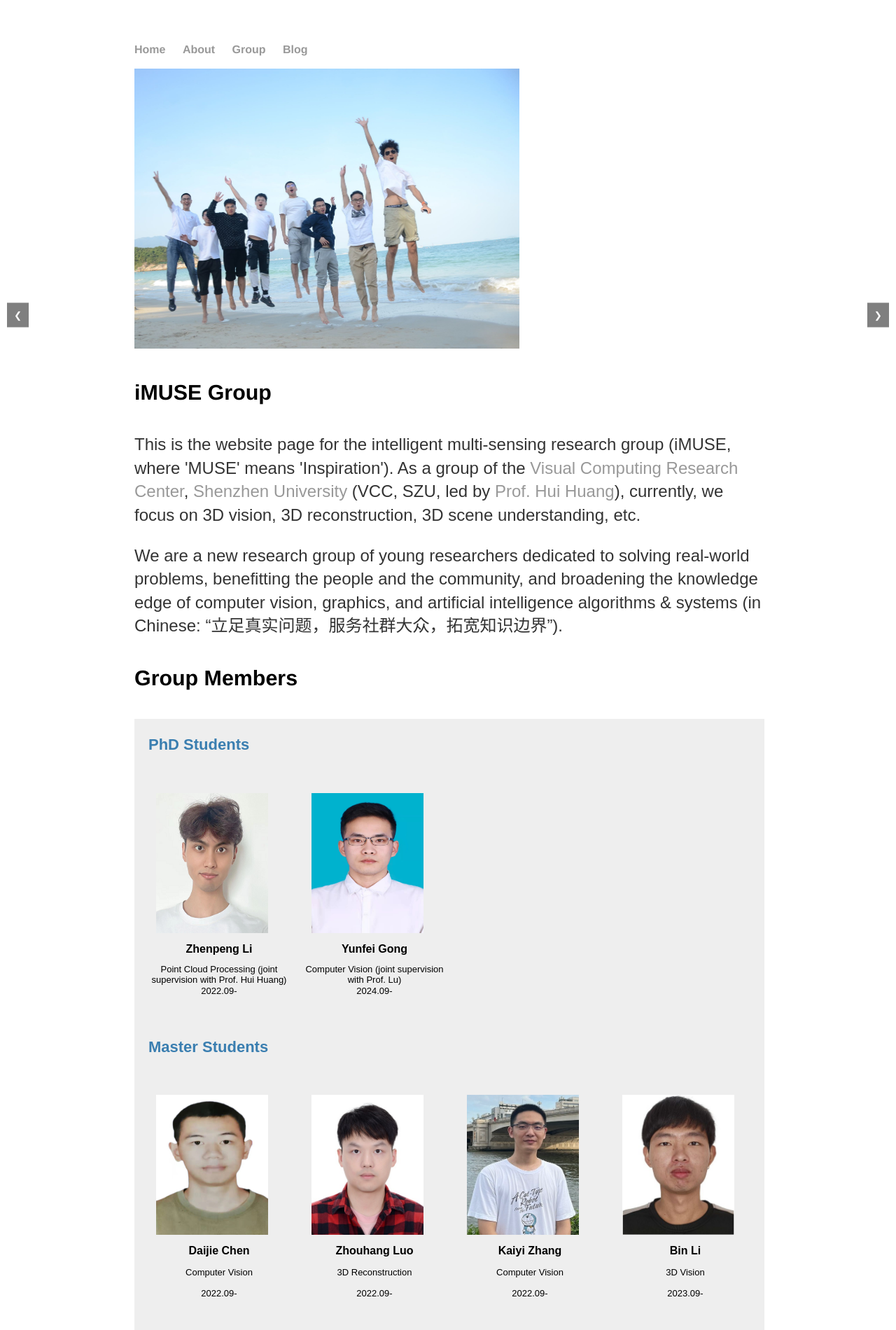
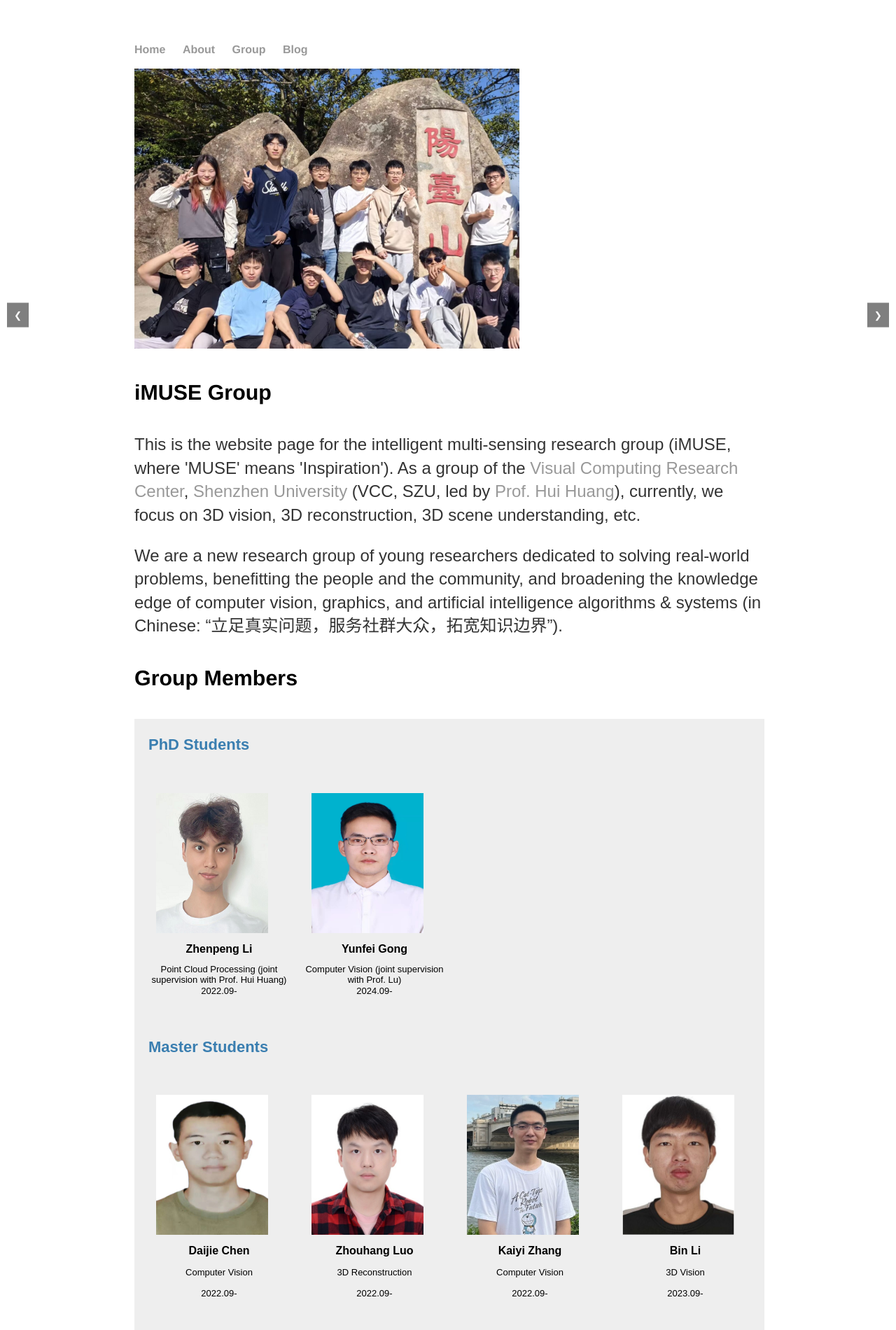
Before and after one commit to zqyq/zqyq.github.io, a Jekyll site: the page built from group/index.html, in a window 1280 px wide. Shown: the top 1900 px of the page at 70% size. Built offline with Jekyll 4.4.1, drawn with Linux system fonts in a browser that asks for light colours.

Commit message:
Update index.html

```diff
--- a/group/index.html
+++ b/group/index.html
@@ -3,7 +3,7 @@ layout: default
 title: Qi ZHANG's Group
 ---
 
-<img src="photos/Group Photo 2023.jpg" alt="" width="550" height="400">
+<img src="photos/Group Photo 2024.jpg" alt="" width="550" height="400">
 
 <!DOCTYPE html>
 <html lang="en">
```
